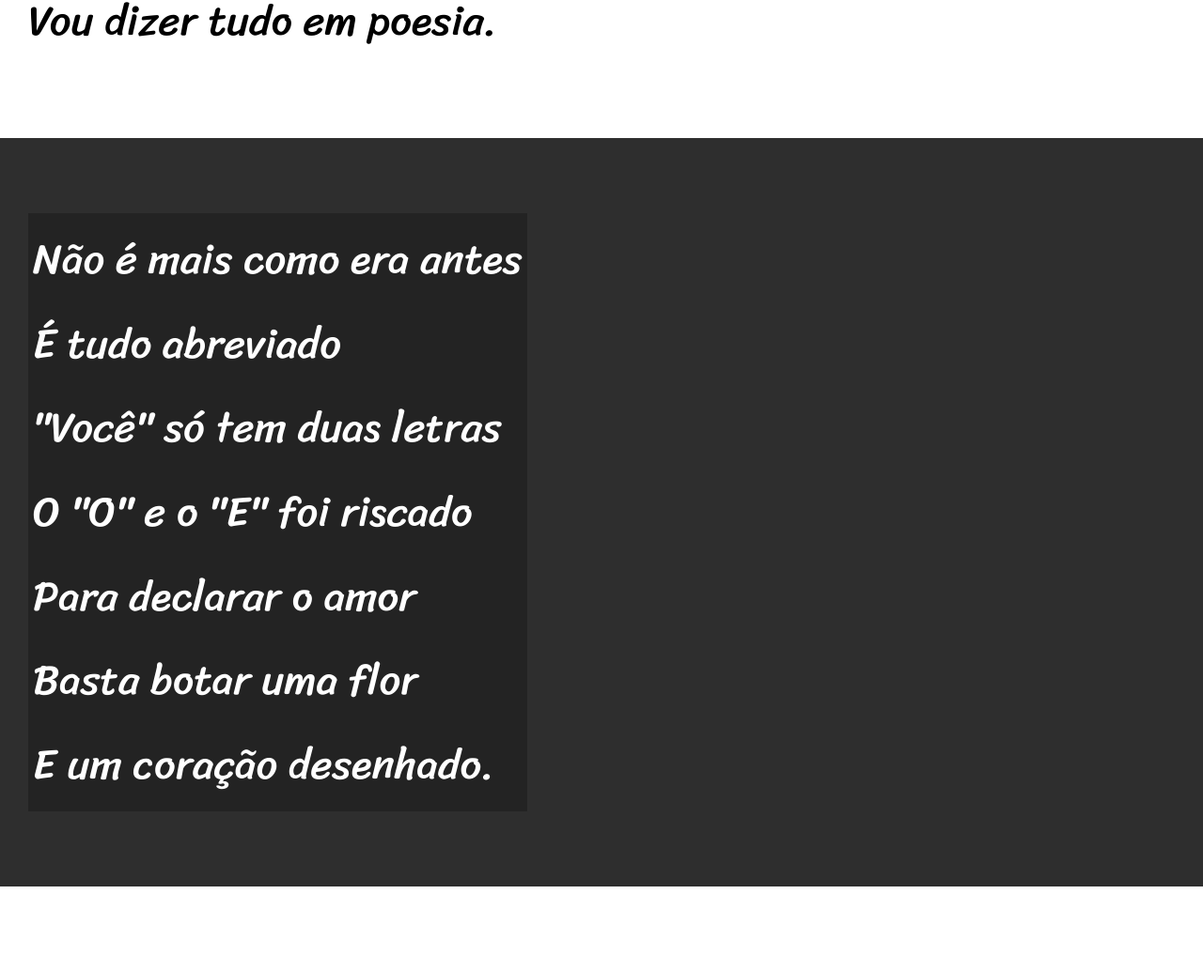
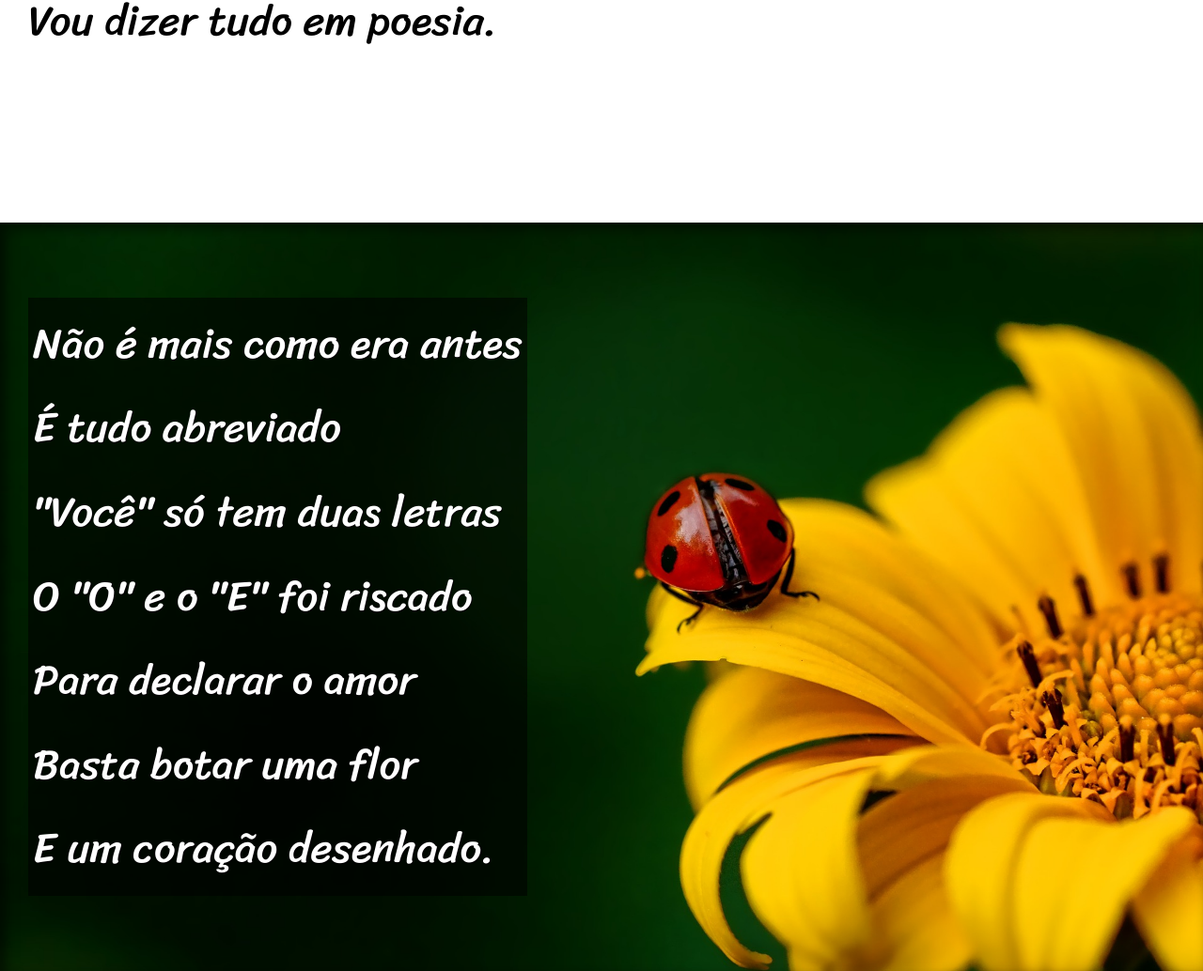
Before and after one commit to thnascii/html-css, a plain HTML site: page desafios/d012/index.html in a window 1280 px wide. Shown: the part 900-1934 px from the top of the page at 94% size. Drawn offline with Linux system fonts and the light colour scheme.

Commit message:
Finalizei o desafio 12

```diff
--- a/desafios/d012/estilo/style.css
+++ b/desafios/d012/estilo/style.css
@@ -58,6 +58,10 @@
     font-size: 3.5vw;
 }
 
+section > p {
+    padding-bottom: 2em;
+}
+
 section.normal {
     background-color: white;
     color: black;
@@ -66,12 +70,31 @@
 section.imagem {
     background-color: rgb(46, 46, 46);
     color: white;
+    box-shadow: inset 6px 6px 13px 0px rgba(0, 0, 0, 0.579);
+    background-size: cover;
+    background-attachment: fixed;
 }
 
 section.imagem > p {
     display: inline-block;
     padding: 5px;
-    background-color: rgba(0, 0, 0, 0.248);
+    background-color: rgba(0, 0, 0, 0.56);
+    text-shadow: 1px 1px 0px black;
+
+
+
+}
+
+section#img01 {
+    background-image: url('../imagens/background001.jpg');
+    background-position: right center;
+
+}
+
+section#img02 {
+    background-image: url('../imagens/background002.jpg');
+    background-position: right center;
+
 }
 
 footer {
--- a/desafios/d012/index.html
+++ b/desafios/d012/index.html
@@ -26,7 +26,7 @@
     </section>
 
 
-    <section class="imagem">
+    <section class="imagem" id="img01">
         <p>
             Não é mais como era antes <br>
             É tudo abreviado <br>
@@ -62,7 +62,7 @@
     </section>
 
 
-    <section class="imagem">
+    <section class="imagem" id="img02">
         <p>
             Tenho saudade das cartas <br>
             Escritas com a própria mão <br>
```
